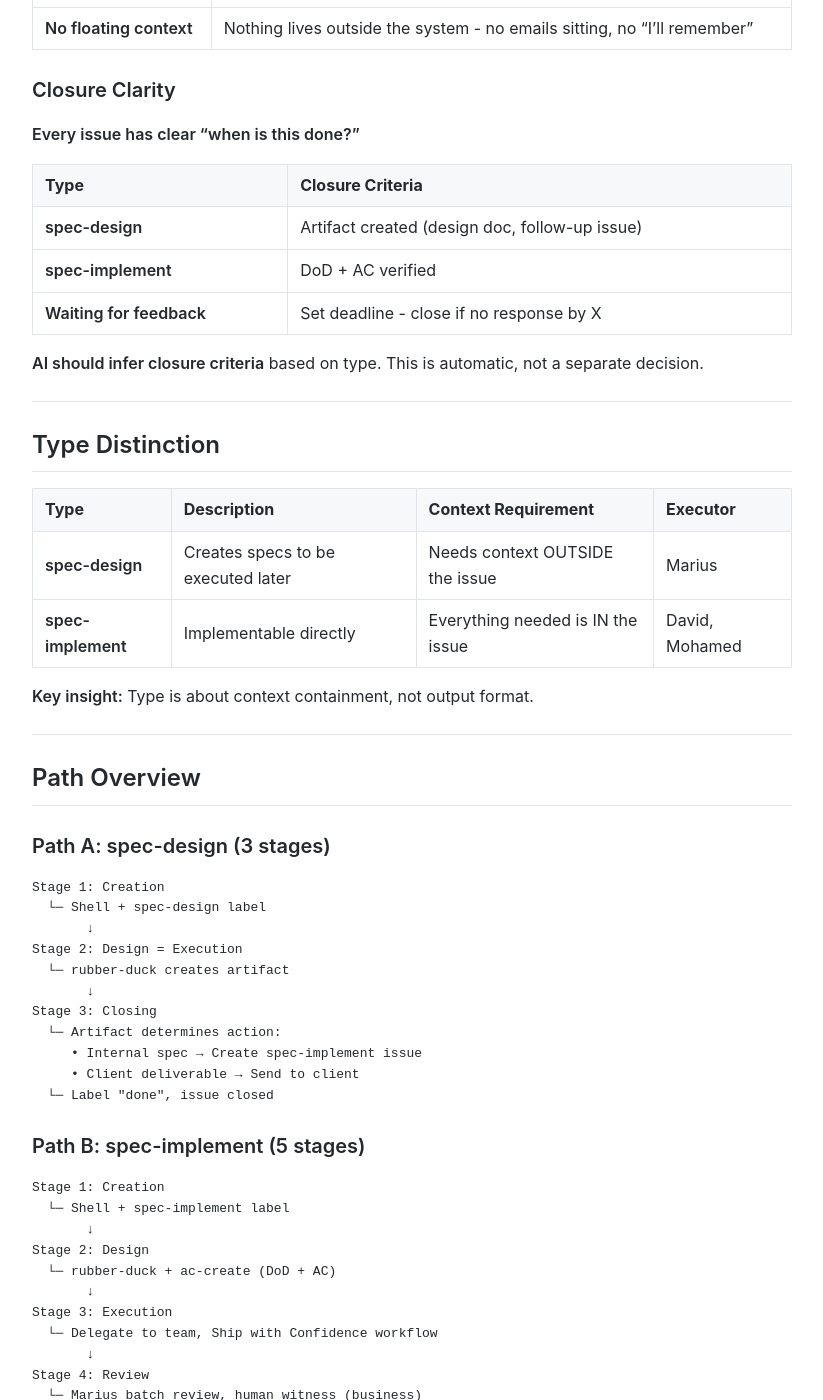
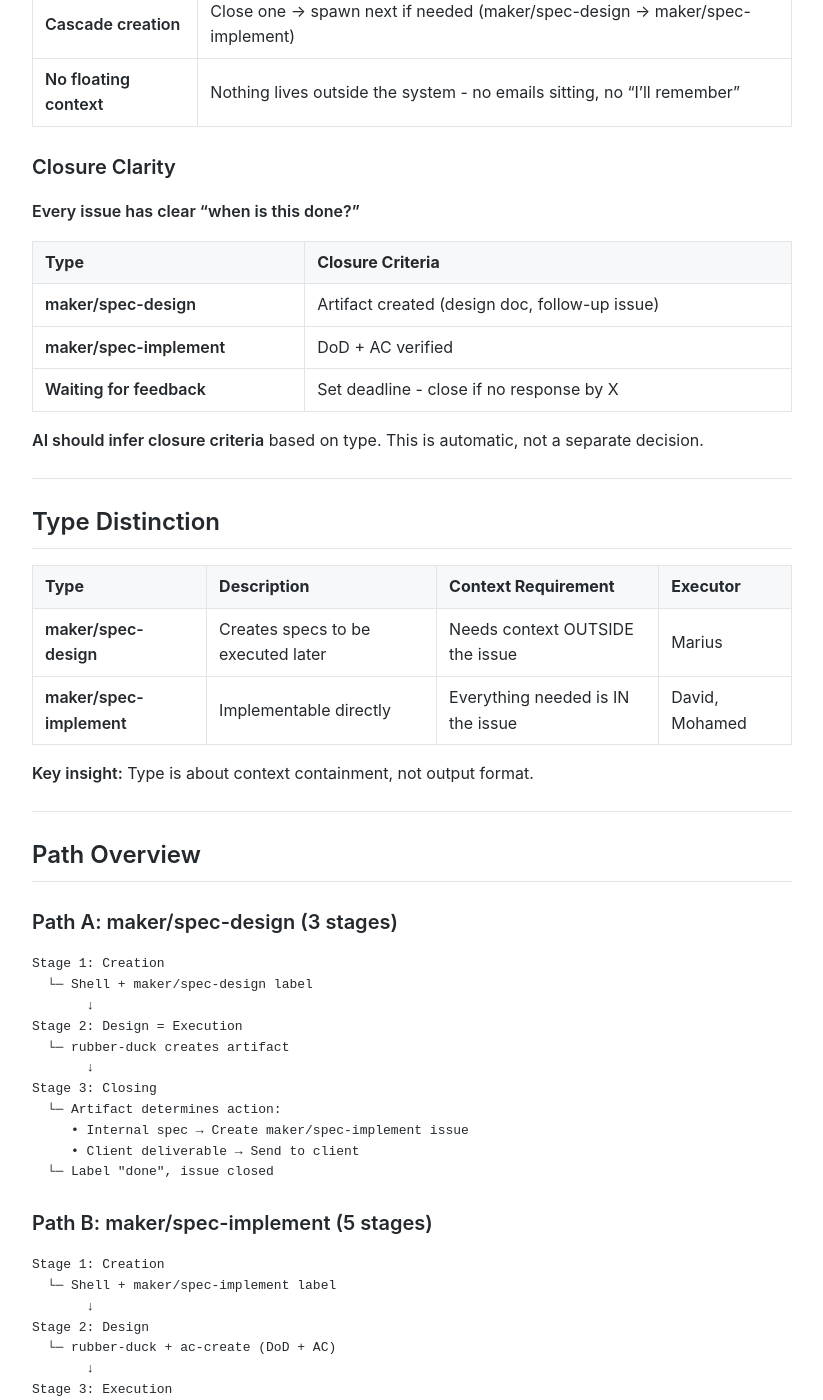
Before and after one commit to MariusWilsch/public-wilsch-ai-pages, a Jekyll site: the page built from global/issue-lifecycle-router.md, in a window 1280 px wide and 1400 px high, scrolled down 791 px. Shown: the whole window, without its empty margins (228-1051 px from the left). Built offline with Jekyll 4.4.1, drawn with Linux system fonts in a browser that asks for light colours; our own code applies the rules of GitHub Pages for plain Markdown files; some of the changed text lies outside the part shown.

Commit message:
Sync from hippocampus 2026-01-23

````diff
--- a/global/issue-lifecycle-router.md
+++ b/global/issue-lifecycle-router.md
@@ -22,7 +22,7 @@ Router document for issue lifecycle. Issues follow one of two paths based on typ
 |-----------|---------|
 | **Immediate capture** | Work only exists in issues - email comes in → create issue immediately |
 | **Fast closing** | Issues should close quickly, not linger in backlog |
-| **Cascade creation** | Close one → spawn next if needed (spec-design → spec-implement) |
+| **Cascade creation** | Close one → spawn next if needed (maker/spec-design → maker/spec-implement) |
 | **No floating context** | Nothing lives outside the system - no emails sitting, no "I'll remember" |
 
 ### Closure Clarity
@@ -31,8 +31,8 @@ Router document for issue lifecycle. Issues follow one of two paths based on typ
 
 | Type | Closure Criteria |
 |------|------------------|
-| **spec-design** | Artifact created (design doc, follow-up issue) |
-| **spec-implement** | DoD + AC verified |
+| **maker/spec-design** | Artifact created (design doc, follow-up issue) |
+| **maker/spec-implement** | DoD + AC verified |
 | **Waiting for feedback** | Set deadline - close if no response by X |
 
 **AI should infer closure criteria** based on type. This is automatic, not a separate decision.
@@ -43,8 +43,8 @@ Router document for issue lifecycle. Issues follow one of two paths based on typ
 
 | Type | Description | Context Requirement | Executor |
 |------|-------------|---------------------|----------|
-| **spec-design** | Creates specs to be executed later | Needs context OUTSIDE the issue | Marius |
-| **spec-implement** | Implementable directly | Everything needed is IN the issue | David, Mohamed |
+| **maker/spec-design** | Creates specs to be executed later | Needs context OUTSIDE the issue | Marius |
+| **maker/spec-implement** | Implementable directly | Everything needed is IN the issue | David, Mohamed |
 
 **Key insight:** Type is about context containment, not output format.
 
@@ -52,27 +52,27 @@ Router document for issue lifecycle. Issues follow one of two paths based on typ
 
 ## Path Overview
 
-### Path A: spec-design (3 stages)
+### Path A: maker/spec-design (3 stages)
 
 ```
 Stage 1: Creation
-  └─ Shell + spec-design label
+  └─ Shell + maker/spec-design label
        ↓
 Stage 2: Design = Execution
   └─ rubber-duck creates artifact
        ↓
 Stage 3: Closing
   └─ Artifact determines action:
-     • Internal spec → Create spec-implement issue
+     • Internal spec → Create maker/spec-implement issue
      • Client deliverable → Send to client
   └─ Label "done", issue closed
 ```
 
-### Path B: spec-implement (5 stages)
+### Path B: maker/spec-implement (5 stages)
 
 ```
 Stage 1: Creation
-  └─ Shell + spec-implement label
+  └─ Shell + maker/spec-implement label
        ↓
 Stage 2: Design
   └─ rubber-duck + ac-create (DoD + AC)
@@ -103,14 +103,14 @@ Work is identified as needing tracking. The `deliverable-tracking` skill creates
 | **Why?** | Motivation/importance |
 | **Tracking** | `[DoD + AC](to be created via /rubber-duck)` (placeholder) |
 | **Notes** | Optional references, blockers, context |
-| **Label** | `backlog` + (`spec-design` OR `spec-implement`) |
+| **Label** | `backlog` + (`maker/spec-design` OR `maker/spec-implement`) |
 
 ### Type Determination
 
 | Type | Assign When |
 |------|-------------|
-| `spec-design` | Needs context outside the issue (exploration, decisions required) |
-| `spec-implement` | Self-contained (everything needed is in the issue) |
+| `maker/spec-design` | Needs context outside the issue (exploration, decisions required) |
+| `maker/spec-implement` | Self-contained (everything needed is in the issue) |
 
 **If wrong:** Corrected during Design stage (rubber-duck reveals truth).
 
@@ -139,7 +139,7 @@ An issue should be EITHER about designing something OR about implementing someth
 | **Mix prevention** | deliverable-tracking skill | Detect conflated issues → prompt split |
 | **design-doc skill** | NEW skill | Standalone skill for design docs |
 | **Protocol: Lifecycle start** | CLAUDE.md | AI understands issues start as reminders, get refined (abstract concept) |
-| **Label rename** | ADR + GitHub | spec-creation → spec-design, spec-execution → spec-implement |
+| **Label rename** | ADR + GitHub | spec-creation → maker/spec-design, spec-execution → maker/spec-implement |
 
 ---
 
@@ -151,7 +151,7 @@ Pull issue from backlog. Process differs by type.
 
 ### Process by Type
 
-#### spec-design path
+#### maker/spec-design path
 
 ```
 1. Pull issue (onboarding)
@@ -160,9 +160,9 @@ Pull issue from backlog. Process differs by type.
 3. → Closing (Stage 3)
 ```
 
-**No separate execution stage** - rubber-duck session IS the execution for spec-design.
+**No separate execution stage** - rubber-duck session IS the execution for maker/spec-design.
 
-#### spec-implement path
+#### maker/spec-implement path
 
 ```
 1. Pull issue (onboarding)
@@ -179,13 +179,13 @@ Pull issue from backlog. Process differs by type.
 | Tool | Used For |
 |------|----------|
 | **rubber-duck** | Both types: externalization |
-| **ac-create** | spec-implement only: DoD + AC |
-| **design-doc** (NEW) | spec-design: create design doc artifact |
+| **ac-create** | maker/spec-implement only: DoD + AC |
+| **design-doc** (NEW) | maker/spec-design: create design doc artifact |
 
 ### Purpose
 
-- **spec-design:** Think through problem + create specification artifact (same session)
-- **spec-implement:** Prepare issue for delegation (DoD + AC defined)
+- **maker/spec-design:** Think through problem + create specification artifact (same session)
+- **maker/spec-implement:** Prepare issue for delegation (DoD + AC defined)
 
 ### Router Links
 
@@ -194,14 +194,14 @@ Pull issue from backlog. Process differs by type.
 | **AC DoD Framework** | [Link](https://mariuswilsch.github.io/public-wilsch-ai-pages/global/ac-dod-framework) | DoD vs AC distinction, enumeration method |
 | **task-lifecycle-reference** | [Link](https://mariuswilsch.github.io/public-wilsch-ai-pages/global/task-lifecycle-reference) | Rubber-duck mode definition, phase overview |
 | rubber-duck skill | Local | Externalization methodology |
-| ac-create skill | Local | DoD + AC (spec-implement) |
+| ac-create skill | Local | DoD + AC (maker/spec-implement) |
 | design-doc skill (NEW) | TBD | Create design artifacts |
 
 ### Gap Analysis
 
 | Gap | Where | What's Needed |
 |-----|-------|---------------|
-| **Type-aware workflow** | Skills | Clear branching: spec-design → rubber-duck only, spec-implement → rubber-duck + ac-create |
+| **Type-aware workflow** | Skills | Clear branching: maker/spec-design → rubber-duck only, maker/spec-implement → rubber-duck + ac-create |
 | **design-doc skill** | NEW skill | Standalone skill with template |
 | **design-doc trigger** | TBD | Behavioral trigger - WHEN during rubber-duck to invoke |
 | **Type correction path** | TBD (either rubber-duck OR ac-create) | Update label if type was wrong at creation |
@@ -211,7 +211,7 @@ Pull issue from backlog. Process differs by type.
 
 ## Stage 3: EXECUTION
 
-### Path A: spec-design
+### Path A: maker/spec-design
 
 **Stage 2 = Execution** (combined)
 
@@ -226,7 +226,7 @@ Design (rubber-duck) creates artifact directly:
 
 **No separate Stage 3** - execution happens during Design.
 
-### Path B: spec-implement
+### Path B: maker/spec-implement
 
 **Stage 3: Separate Execution**
 
@@ -245,7 +245,7 @@ New session (David/Mohamed):
 → Review (Stage 4)
 ```
 
-### Tools (spec-implement only)
+### Tools (maker/spec-implement only)
 
 | Tool | Purpose |
 |------|---------|
@@ -262,13 +262,13 @@ New session (David/Mohamed):
 
 | Gap | Where | What's Needed |
 |-----|-------|---------------|
-| None | - | Ship with Confidence covers spec-implement execution |
+| None | - | Ship with Confidence covers maker/spec-implement execution |
 
 ---
 
 ## Stage 4: REVIEW
 
-### Path A: spec-design
+### Path A: maker/spec-design
 
 **No Review stage** - Marius creates and owns the artifact, no handoff.
 
@@ -278,7 +278,7 @@ After Design (artifact created):
 → Closing (directly)
 ```
 
-### Path B: spec-implement
+### Path B: maker/spec-implement
 
 **Stage 4: Review**
 
@@ -296,7 +296,7 @@ Marius batch review session:
 → Closing (Stage 5)
 ```
 
-### Tools (spec-implement only)
+### Tools (maker/spec-implement only)
 
 | Tool | Purpose |
 |------|---------|
@@ -319,7 +319,7 @@ Marius batch review session:
 
 ## Stage 5: CLOSING
 
-### Path A: spec-design
+### Path A: maker/spec-design
 
 **Stage 3: Closing**
 
@@ -327,7 +327,7 @@ Marius batch review session:
 After Design (artifact created):
      ↓
 Artifact type determines action:
-  - Internal spec → Create spec-implement issue (deliverable-tracking)
+  - Internal spec → Create maker/spec-implement issue (deliverable-tracking)
   - Client deliverable → Send to client
      ↓
 Change issue label to "done"
@@ -335,10 +335,10 @@ Issue closed
 ```
 
 **Outputs:**
-- New spec-implement issue (if internal)
+- New maker/spec-implement issue (if internal)
 - Sent artifact (if client deliverable)
 
-### Path B: spec-implement
+### Path B: maker/spec-implement
 
 **Stage 5: Closing**
 
@@ -372,7 +372,7 @@ After Review (Marius approves):
 | Layer | Contains | Portable? | Example |
 |-------|----------|-----------|---------|
 | **Protocol** | Abstract concepts | Yes (works with GitHub, Asana, Linear, etc.) | "Issues start as reminders", "Tasks need closing behavior" |
-| **Skill/Command** | Specific implementations | No (tied to current tools) | `spec-design`/`spec-implement` labels, `deliverable-tracking`, GitHub workflows |
+| **Skill/Command** | Specific implementations | No (tied to current tools) | `maker/spec-design`/`maker/spec-implement` labels, `deliverable-tracking`, GitHub workflows |
 
 **What belongs where:**
 
@@ -381,7 +381,7 @@ After Review (Marius approves):
 | "Issues start as reminders, get refined" | Protocol | Abstract lifecycle start |
 | "Tasks need closing behavior" | Protocol | Abstract lifecycle end |
 | Design vs implementation work types | Skill | Our specific workflow distinction |
-| `spec-design` / `spec-implement` labels | Skill | GitHub-specific implementation |
+| `maker/spec-design` / `maker/spec-implement` labels | Skill | GitHub-specific implementation |
 | `deliverable-tracking` workflow | Skill | GitHub-specific tool |
 | "done" label application | Skill | GitHub-specific |
 
@@ -416,8 +416,8 @@ These documents apply across all stages:
 | Closure criteria inference | 1 | TBD | AI infers closure criteria based on type (behavioral trigger location TBD) |
 | Type assignment | 1 | deliverable-tracking | Ask type at creation |
 | Mix prevention | 1 | deliverable-tracking | Validate single-phase |
-| Label rename | 1 | ADR + GitHub | spec-creation → spec-design, spec-execution → spec-implement |
-| Type-aware workflow | 2 | Skills | Branch by type (spec-design vs spec-implement) |
+| Label rename | 1 | ADR + GitHub | spec-creation → maker/spec-design, spec-execution → maker/spec-implement |
+| Type-aware workflow | 2 | Skills | Branch by type (maker/spec-design vs maker/spec-implement) |
 | design-doc skill | 2 | NEW | Standalone skill + template |
 | design-doc trigger | 2 | TBD | Behavioral trigger |
 | Type correction | 2 | TBD | Update label if wrong |
````
